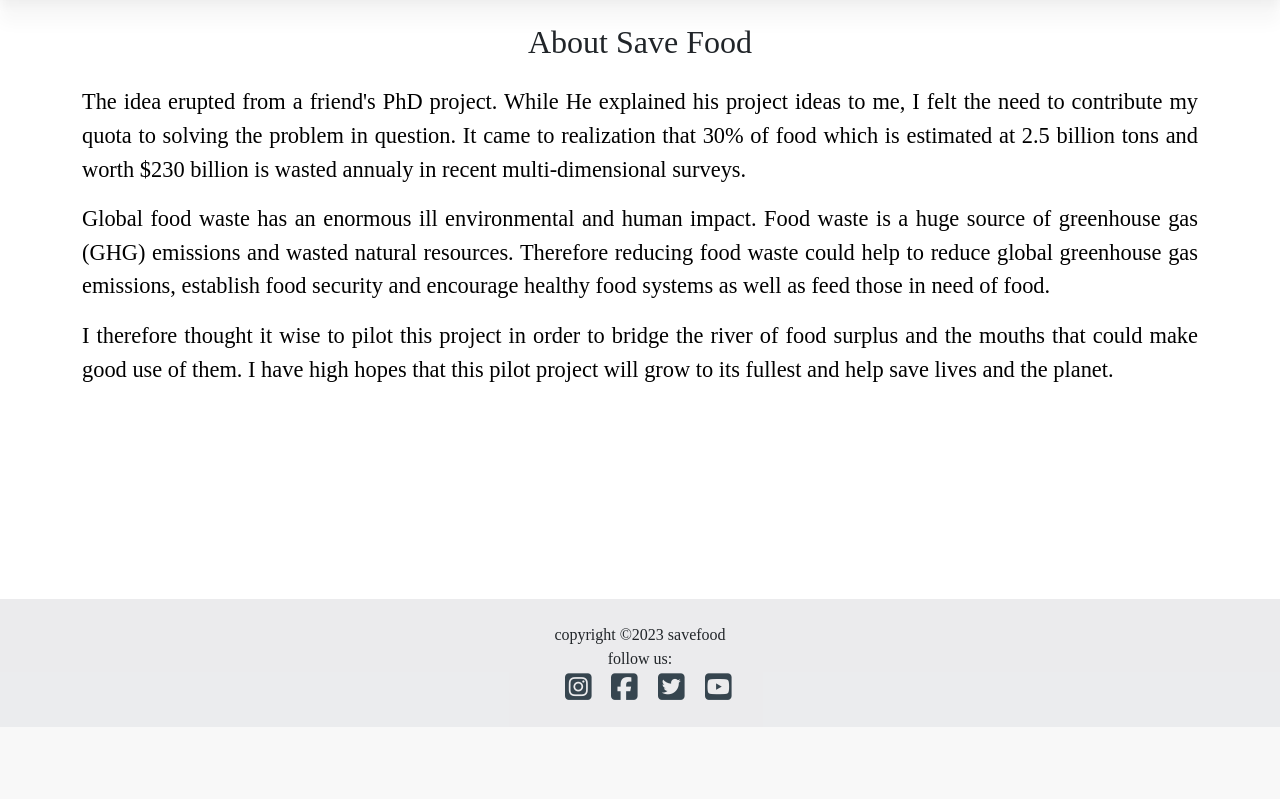
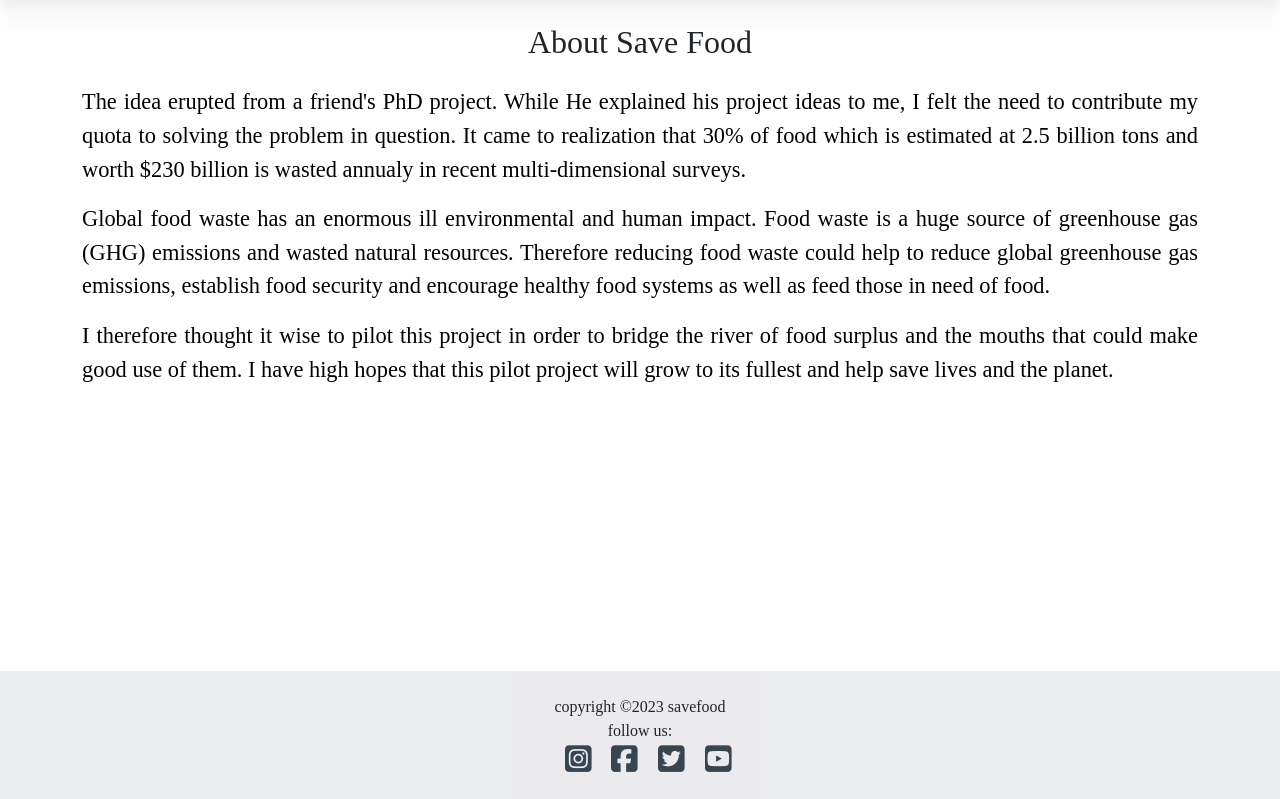
Before and after one commit to samuelandersoncodes/save-food, a Django app: page /about/ in a window 1280 px wide. Shown: the part 91-890 px from the top of the page. Before the commit the page ends 818 px from the top, so only its background shows below. Run offline with Django 3.2, Linux system fonts and the light colour scheme; some libraries are stand-ins or nearby versions; some web fonts are replaced.

Commit message:
refactor(style): Adjust footer and main for alignment

```diff
--- a/static/css/style.css
+++ b/static/css/style.css
@@ -86,9 +86,11 @@ body {
 /* footer styling */
 footer {
     background-color: #e8e9ebdf;
-    box-sizing: border-box;
     z-index: 1;
     bottom: 0;
+    width: 100%;
+    height: 8rem;
+    position: relative;
 }
 
 .footer-icons a i {
@@ -190,7 +192,7 @@ footer {
 /*  base html main container styling */
 main {
     position: relative;
-    min-height: 75vh;
+    min-height: 84vh;
 }
 
 /* about page styling */
```
